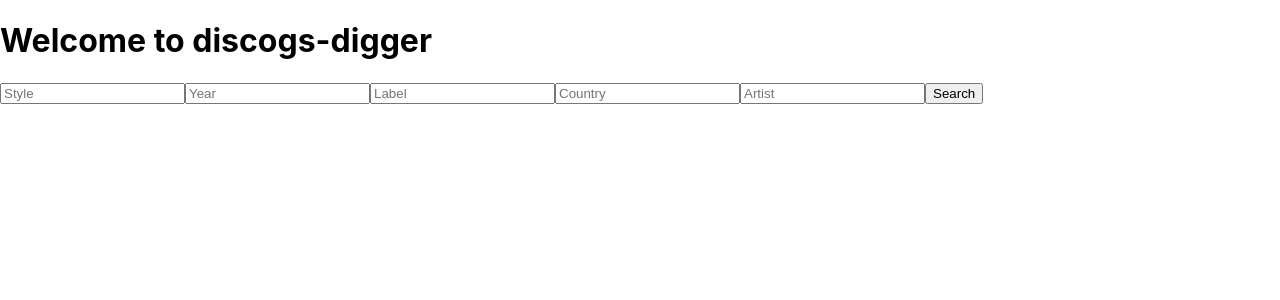
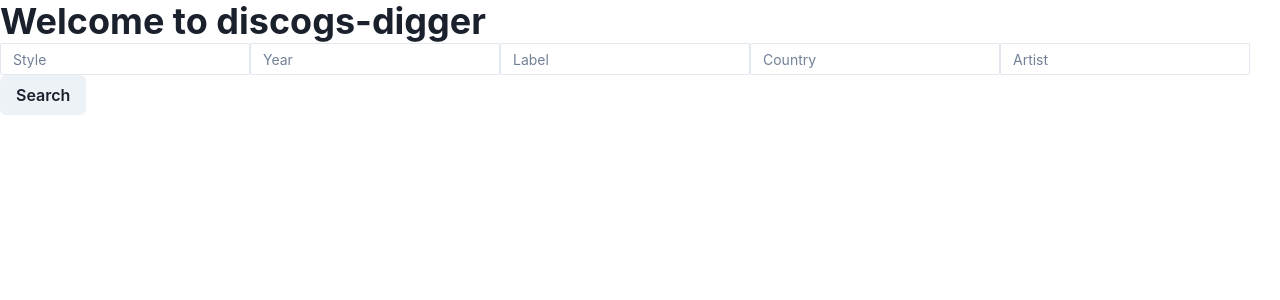
Before and after one commit to gcerame/discogs-digger-frontend, a Next.js app: page / in a window 1280 px wide. Shown: the top 300 px of the page. Built offline with nearby package versions, Linux system fonts and the light colour scheme.

Commit message:
added chakraui

```diff
--- a/components/release.js
+++ b/components/release.js
@@ -1,15 +1,16 @@
 import Image from "next/image";
 import 'react-lite-youtube-embed/dist/LiteYouTubeEmbed.css'
 import ReleaseVideos from "./releaseVideos";
+import {Container, Heading} from "@chakra-ui/react";
 
 export default function Release ({ release }) {
 
     return (
-        <div className="release">
-            <h2>{release.title}</h2>
+        <Container className="release" bg='gray.400' color='white' padding={4} border="1px" borderRadius="10px">
+            <Heading>{release.title}</Heading>
             <p>{release.year}</p>
             {release.image && <Image src={release.image} width={50} height={50} objectFit="none" alt="release cover"/>}
-           <ReleaseVideos videos={release.videos} releaseTitle={release.title}/>
-        </div>
+            {release.videos && <ReleaseVideos videos={release.videos} releaseTitle={release.title}/>}
+        </Container>
     );
 }
--- a/components/releaseVideos.js
+++ b/components/releaseVideos.js
@@ -1,20 +1,34 @@
 import LiteYouTubeEmbed from "react-lite-youtube-embed";
+import {Box, Container, Tab, TabList, TabPanel, TabPanels, Tabs} from "@chakra-ui/react";
 
 export default function ReleaseVideos ({videos,releaseTitle}) {
 
     return(
-        <div className="release--videos">
-            {videos?.map((video) => {
-                return (
-                    <LiteYouTubeEmbed id={video.uri.split('v=').pop()}
-                                      key={video.uri}
-                                      title={releaseTitle}
-                                      wrapperClass="yt-embed"
-                                      activatedClass="yt-embed"
-                    />
-                );
-            })}
-        </div>
+        <Tabs>
+            <TabList>
+                {videos?.map((video, index)=>{
+                    return (
+                        <Tab>Video{index+1}</Tab>
+                    )
+                })}
+            </TabList>
+
+            <TabPanels>
+                {videos?.map((video) => {
+                    return (
+                        <TabPanel>
+                        <Box padding={4}><LiteYouTubeEmbed id={video.uri.split('v=').pop()}
+                                                           key={video.uri}
+                                                           title={releaseTitle}/></Box>
+                        </TabPanel>
+
+                    );
+                })}
+
+            </TabPanels>
+        </Tabs>
+
+
 
     )
 }
--- a/package.json
+++ b/package.json
@@ -9,6 +9,10 @@
     "lint": "next lint"
   },
   "dependencies": {
+    "@chakra-ui/react": "^2.3.4",
+    "@emotion/react": "^11.10.4",
+    "@emotion/styled": "^11.10.4",
+    "framer-motion": "^6.5.1",
     "next": "12.3.1",
     "react": "18.2.0",
     "react-dom": "18.2.0",
--- a/pages/_app.js
+++ b/pages/_app.js
@@ -1,8 +1,9 @@
-import '../styles/globals.css'
+import { ChakraProvider } from '@chakra-ui/react'
+
 
 
 function MyApp({ Component, pageProps }) {
-  return <Component {...pageProps} />
+  return <ChakraProvider><Component {...pageProps} /></ChakraProvider>
 }
 
 export default MyApp
--- a/pages/index.js
+++ b/pages/index.js
@@ -1,6 +1,7 @@
 import Head from 'next/head';
 import {useState} from "react";
 import Release from "../components/release";
+import {Button, Container, Heading, Input} from "@chakra-ui/react";
 
 function Header () {
     return (
@@ -51,31 +52,29 @@ export default function Home () {
             <Header/>
 
             <main>
-                <h1>
+                <Heading>
                     Welcome to <span>discogs-digger</span>
-                </h1>
+                </Heading>
                 <div className="search-form">
                     <form onSubmit={handleSubmit}>
-                        <div className="form--inputs">
 
-                            <input className="form--input" placeholder="Style" id="style" name="style"
-                                   aria-label="style"></input>
-                            <input className="form--input" placeholder="Year" id="year" name="year"
-                                   aria-label="year"></input>
-                            <input className="form--input" placeholder="Label" id="label" name="label"
-                                   aria-label="label"></input>
-                            <input className="form--input" placeholder="Country" id="country" name="country"
-                                   aria-label="country"></input>
-                            <input className="form--input" placeholder="Artist" id="artist" name="artist"
-                                   aria-label="artist"></input>
-                            <button type="submit">Search</button>
-                        </div>
+                            <Input maxW={250} size="sm" placeholder="Style" id="style" name="style"
+                                   aria-label="style"></Input>
+                            <Input maxW={250} size="sm" placeholder="Year" id="year" name="year"
+                                   aria-label="year"></Input>
+                            <Input maxW={250} size="sm" placeholder="Label" id="label" name="label"
+                                   aria-label="label"></Input>
+                            <Input maxW={250} size="sm" placeholder="Country" id="country" name="country"
+                                   aria-label="country"></Input>
+                            <Input maxW={250} size="sm" placeholder="Artist" id="artist" name="artist"
+                                   aria-label="artist"></Input>
+                            <Button type="submit">Search</Button>
 
                     </form>
                 </div>
-                <div className="releases--container">
+                <Container centerContent>
                     {mapReleasesToComponent()}
-                </div>
+                </Container>
             </main>
         </>);
 }
```
Also changed, not shown: 1 other file (tests, documents, lock files or other folders).
